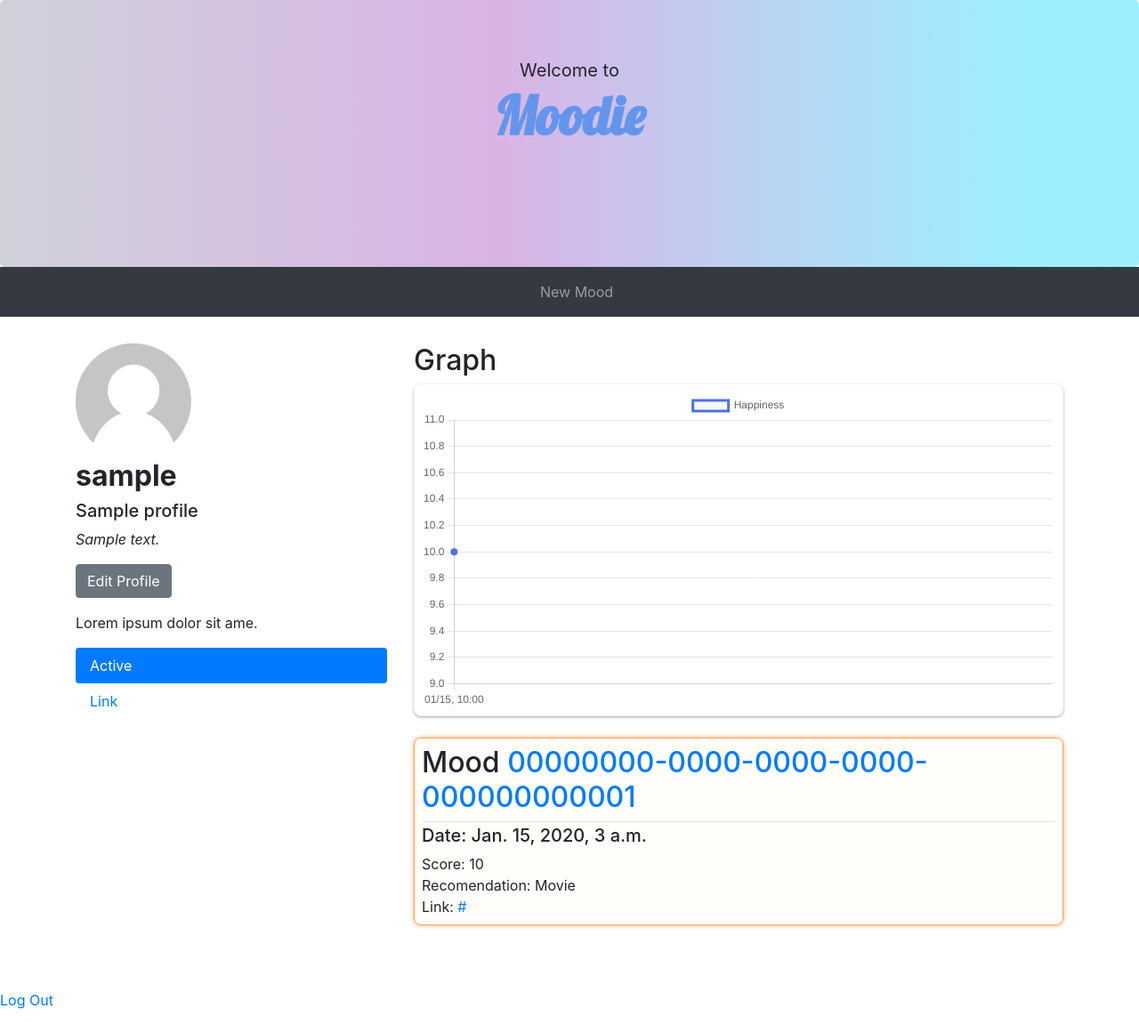
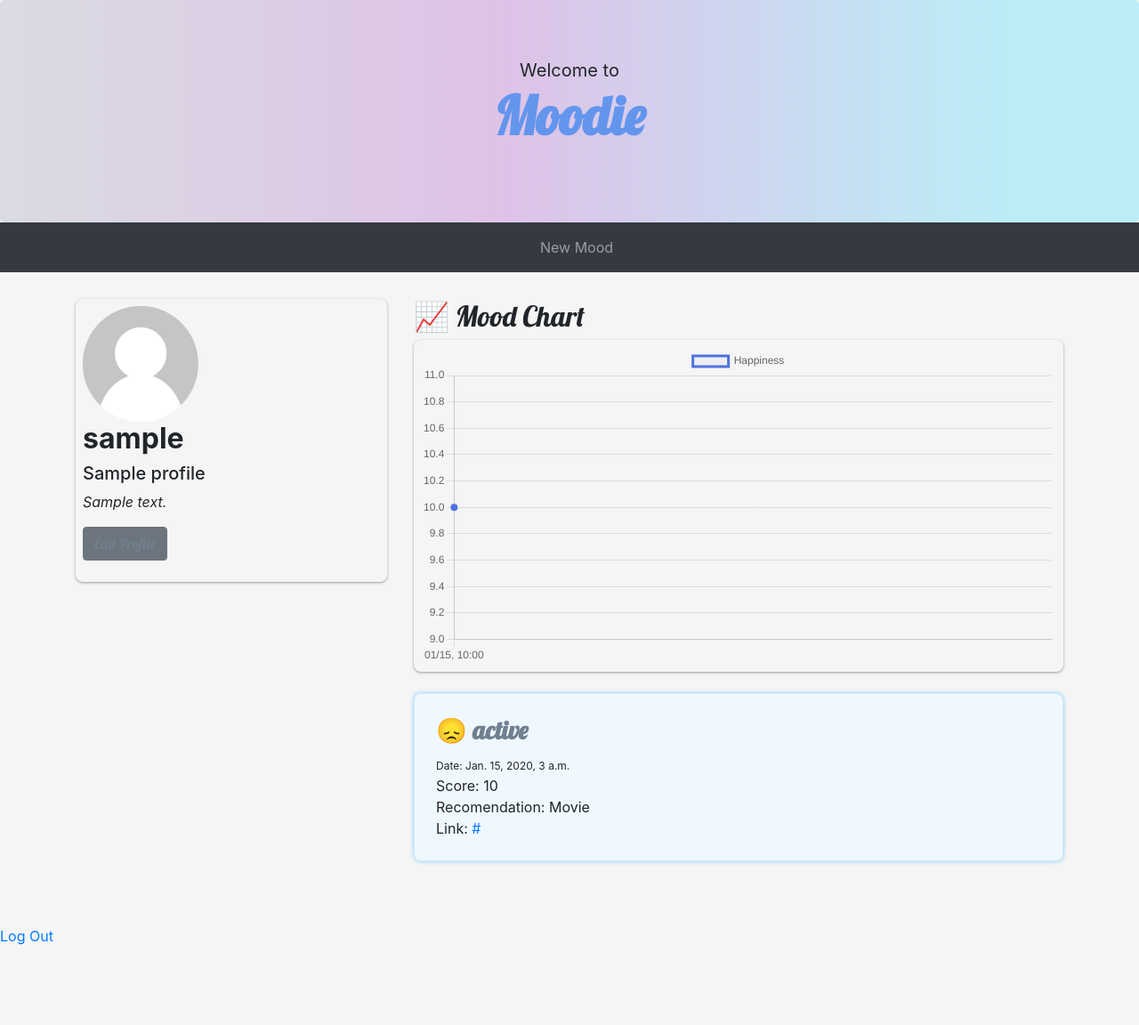
Before and after one commit to CMPUT401F21-Hackathon/Mood-Journal, a Django app: page / in a window 1280 px wide. Shown: the whole page at 89% size. After the commit the page ends 1062 px from the top, so only its background shows below. Run offline with Django 3.2, Linux system fonts and the light colour scheme; a user stored in the database is signed in; tables that the repository leaves empty hold one stand-in row (values such as "Sample post"); some libraries are stand-ins or nearby versions.

Commit message:
Tile css update

```diff
--- a/hackathon/mood_journal/static/css/base.css
+++ b/hackathon/mood_journal/static/css/base.css
@@ -1,5 +1,5 @@
 body {
-    background-color: white;
+    background-color: whitesmoke;
 
 }
 
@@ -13,11 +13,8 @@ small {
 }
 
 .jumbotron {
-  background: linear-gradient(90deg, rgba(208,208,219,1) 1%, rgba(207,161,222,0.798739564185049) 44%, rgba(0,212,255,0.38137261740633754) 89%);
-  background-size: cover;
-  background-attachment: fixed;
-  size: 60%;
-  height: 300px;
+  background: linear-gradient(90deg, rgba(208, 208, 219, 0.712) 1%, rgba(207, 161, 222, 0.603) 44%, rgba(0, 213, 255, 0.24) 89%);
+  height: 250px;
 }
 
 .div-tile {
@@ -27,11 +24,31 @@ small {
 }
 
 .mood-box {
+  padding: 24px !important;
   border-radius: 8px;
-  background-color: rgba(255, 250, 240, 0.3);
   border: 1px solid grey;
-  border-color: SandyBrown;
-  box-shadow: 0 0 5px SandyBrown;
+}
+
+.graph-title {
+  font-family: 'Lobster';
+}
+
+h3 a:link {
+  font-family: 'Lobster';
+  color: SlateGray !important;
+  text-decoration: none;
+}
+
+.mood-box-happy {
+  background-color: rgba(255, 250, 240, 0.637);
+  border-color: PeachPuff;
+  box-shadow: 0 0 5px PeachPuff;
+}
+
+.mood-box-sad {
+  background-color: AliceBlue;
+  border-color: rgba(135, 206, 250, 0.308);
+  box-shadow: 0 0 5px LightSkyBlue;
 }
 
 .mood-box p {
@@ -39,7 +56,7 @@ small {
   padding: 0;
 }
 
-hr{
-  padding-bottom: 3px;
-  margin: 0px;
+
+.mood-box small {
+  font-size: 12px;
 }
--- a/hackathon/mood_journal/templates/mood_journal/home.html
+++ b/hackathon/mood_journal/templates/mood_journal/home.html
@@ -7,7 +7,7 @@
 {% block content %}
 {% if user.is_authenticated %}
 
-  <div class="jumbotron text-center" style="margin-bottom:0">
+  <div class="jumbotron text-center" style="margin-bottom:0px">
     <small>Welcome to </small>
     <h1><b>Moodie</b></h1>
     <!-- <p>Resize this responsive page to see the effect!</p>  -->
@@ -30,6 +30,7 @@
   <div class="container" style="margin-top:30px">
     <div class="row">
       <div class="col-sm-4">
+        <div class="div-tile">
           <div class="profile-picture">
             <img src="{% static 'img/generic_profile_picture.png' %}" alt="Profile Picture" width="130" height="130"/>
           </div>
@@ -37,7 +38,12 @@
           <h5>{{user.profile.name}}</h5>
           <p><i>{{user.profile.bio}}</i></p>
           <h3><p><a href="{% url 'mood_journal:edit_profile' %}" class="btn btn-secondary">Edit Profile</a></p></h3>
-        <p>Lorem ipsum dolor sit ame.</p>
+        </div>
+
+        <div class="vibes div-title">
+        </div>
+
+        {% comment %} <p>Lorem ipsum dolor sit ame.</p>
         <ul class="nav nav-pills flex-column">
           <li class="nav-item">
             <a class="nav-link active" href="#">Active</a>
@@ -46,10 +52,10 @@
             <a class="nav-link" href="#">Link</a>
           </li>
         </ul>
-        <hr class="d-sm-none">
+        <hr class="d-sm-none"> {% endcomment %}
       </div>
       <div class="col-sm-8">
-          <h2>Graph</h2>
+          <h2 class="graph-title">📈 Mood Chart</h2>
           <div class="chart-area div-tile">
             <canvas id="my-chart"></canvas>
         </div>
@@ -57,10 +63,14 @@
 
 
         {% for mood in moods %}
-        <div class="mood-box div-tile">
-          <h2>Mood <a href="/mood/{{mood.id}}/">{{mood.id}}</a></h2>
-          <hr/>
-          <h5>Date: {{mood.timestamp}}</h5>
+        {% if mood.score > 50 %}
+        <div class="mood-box div-tile mood-box-happy">
+          <h3><strong><a href="/mood/{{mood.id}}/">😁  {{mood.status}}</a></strong></h3>
+        {% else %}
+        <div class="mood-box div-tile mood-box-sad">
+          <h3><strong><a href="/mood/{{mood.id}}/">😞  {{mood.status}}</a></strong></h3>
+        {% endif %}
+          <small>Date: {{mood.timestamp}}</small>
           <p>Score: {{mood.score}}</p>
           <p>Recomendation: {{mood.recommendation}}</p>
           <p>Link: <a href={{mood.link}}>{{mood.link_title}}</a></p>
```
Lines whose indentation alone changed are shown as unchanged.
